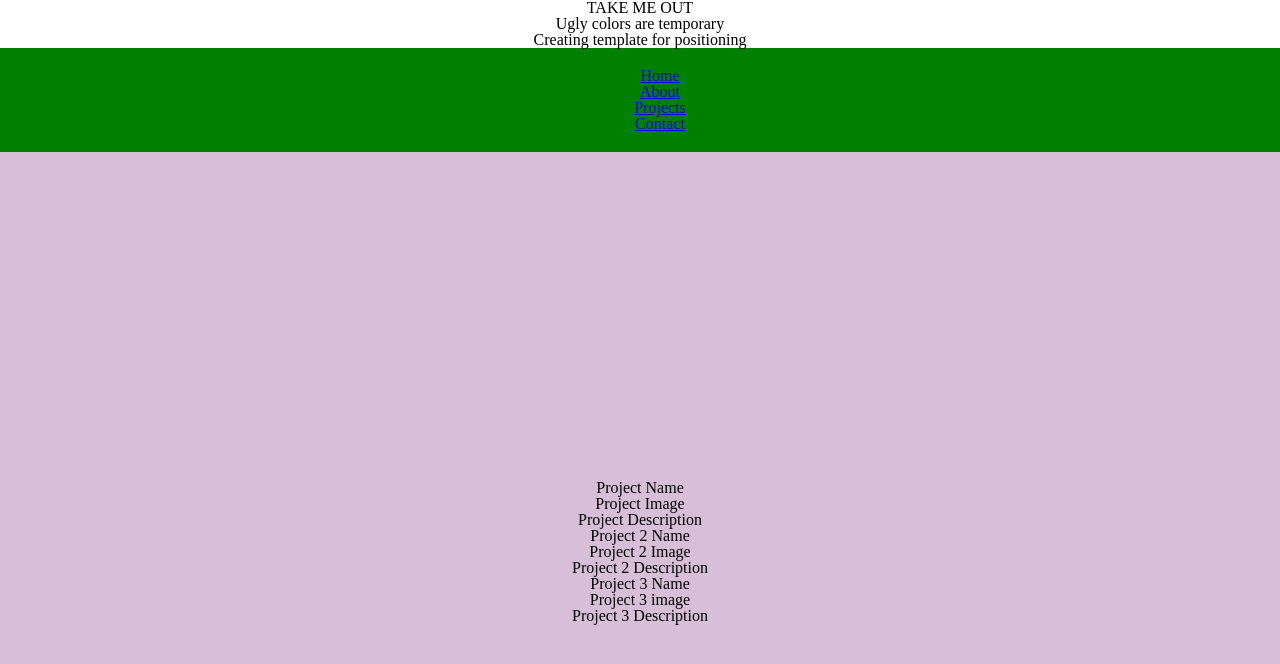
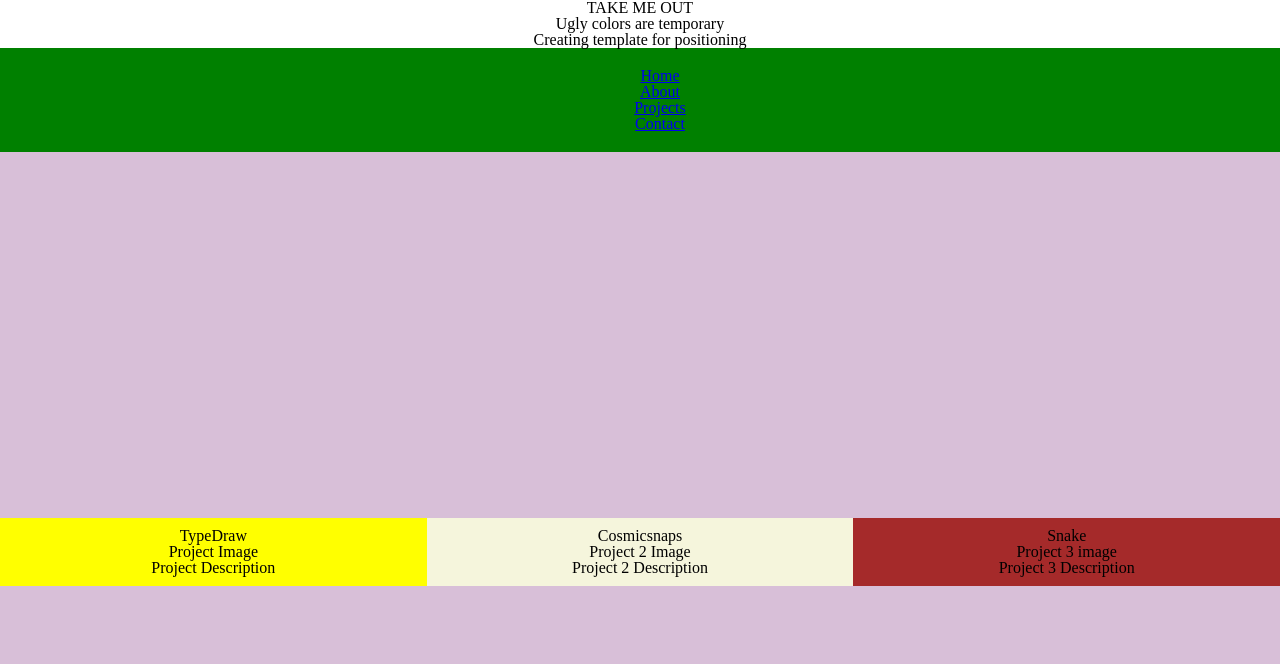
Before and after one commit to mrmoeee/matthewmoeportfolio, a React (Create React App) app: page /#/projects in a window 1280 px wide. Shown: the top 664 px of the page. Built offline with nearby package versions, Linux system fonts and the light colour scheme.

Commit message:
renamed info to about, add css place holders for projects, create place holders for about

```diff
--- /dev/null
+++ b/src/Components/About.js
@@ -0,0 +1,28 @@
+import React, { Component } from 'react';
+
+class Info extends Component{
+
+  render() {
+    return (
+      <div className='body-box'>
+        <div>
+          <div>Hobbies part 1</div>
+          <div>Hobbies Description</div>
+          <div>Maybe Some pics</div>
+        </div>
+        <div>
+          <div>Main Man</div>
+          <div>Main Man picture</div>
+          <div>Main Man description of technologies I know and who I am</div>
+        </div>
+        <div>
+          <div>Hobbies part 1</div>
+          <div>Hobbies Description</div>
+          <div>Maybe Some pics</div>
+        </div>
+      </div>
+    )
+  }
+}
+
+export default Info;
--- a/src/Components/Info.js
+++ /dev/null
@@ -1,16 +0,0 @@
-import React, { Component } from 'react';
-
-class Info extends Component{
-
-  render() {
-    return (
-      <div className='body-box'>
-        <div>Hobbies</div>
-        <div>Main Man and Technologies I know</div>
-        <div>Hobbies part 2</div>
-      </div>
-    )
-  }
-}
-
-export default Info;
--- a/src/Components/Main.js
+++ b/src/Components/Main.js
@@ -1,7 +1,7 @@
 import React, { Component } from 'react';
 import { Switch, Route } from 'react-router-dom';
 import Home from './Home';
-import Info from './Info';
+import About from './About';
 import Projects from './Projects';
 import Contact from './Contact';
 
@@ -12,7 +12,7 @@ class Main extends Component {
       <main>
         <Switch>
           <Route exact path='/' component={Home} />
-          <Route path='/info' component={Info} />
+          <Route path='/about' component={About} />
           <Route path='/projects' component={Projects} />
           <Route path='/contactme' component={Contact} />
         </Switch>
--- a/src/Components/Projects.js
+++ b/src/Components/Projects.js
@@ -1,23 +1,23 @@
 import React, { Component } from 'react';
-
+import '../Stylesheets/Projects.css';
 class Projects extends Component{
 
   render() {
     return (
       <div className='body-box'>
-        <ul>
-          <li>
-            <div>Project Name</div>
+        <ul className='list-box'>
+          <li className='list-col-1-3'>
+            <div>TypeDraw</div>
             <div>Project Image</div>
             <div>Project Description</div>
           </li>
-          <li>
-            <div>Project 2 Name</div>
+          <li className='list-col-2-3'>
+            <div>Cosmicsnaps</div>
             <div>Project 2 Image</div>
             <div>Project 2 Description</div>
           </li>
-          <li>
-            <div>Project 3 Name</div>
+          <li className='list-col-3-3'>
+            <div>Snake</div>
             <div>Project 3 image</div>
             <div>Project 3 Description</div>
           </li>
--- a/src/Stylesheets/Home.css
+++ b/src/Stylesheets/Home.css
@@ -1,6 +1,5 @@
 .body-box {
   display: flex;
-  flex-direction: column;
   align-items: center;
   justify-content: center;
 
--- /dev/null
+++ b/src/Stylesheets/Projects.css
@@ -0,0 +1,24 @@
+.list-box {
+  display: flex;
+  flex-direction: row;
+  width: 100%;
+  /* height: 100%; */
+}
+
+.list-col-1-3 {
+  width: 33%;
+  background-color: yellow;
+  padding: 10px;
+}
+
+.list-col-2-3 {
+  width: 33%;
+  background-color: beige;
+  padding: 10px;
+}
+
+.list-col-3-3 {
+  width: 33%;
+  background-color: brown;
+  padding: 10px;
+}
```
